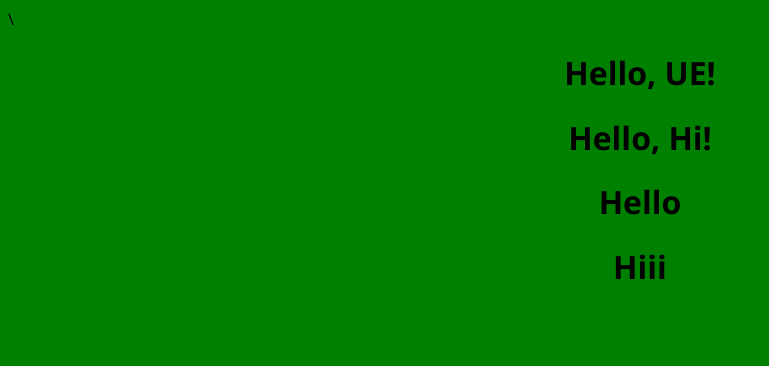
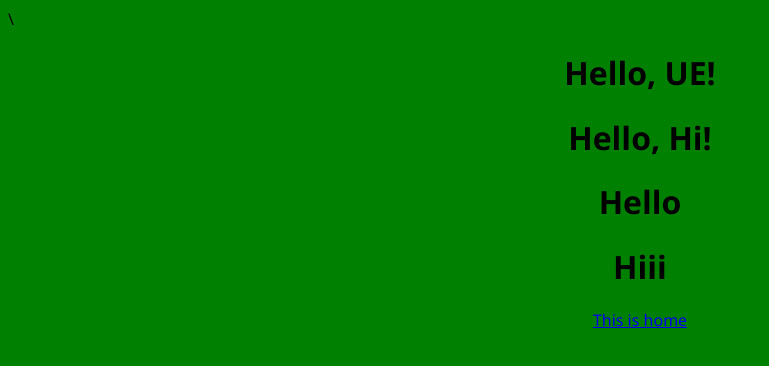
Before and after one commit to malatik/My-Personal-Website, a plain HTML site: page index.html in a window 1280 px wide. Shown: the whole page, without its empty margins (0-769 px from the left). Drawn offline with Linux system fonts and the light colour scheme.

Commit message:
Add files via upload

```diff
--- a/index.html
+++ b/index.html
@@ -12,6 +12,7 @@
         <h1>Hello, Hi!</h1>
         <h1>Hello</h1>
         <h1>Hiii</h1>
+        <a href="home.html">This is home</a>
     </div>
 </body>
 </html>
```
